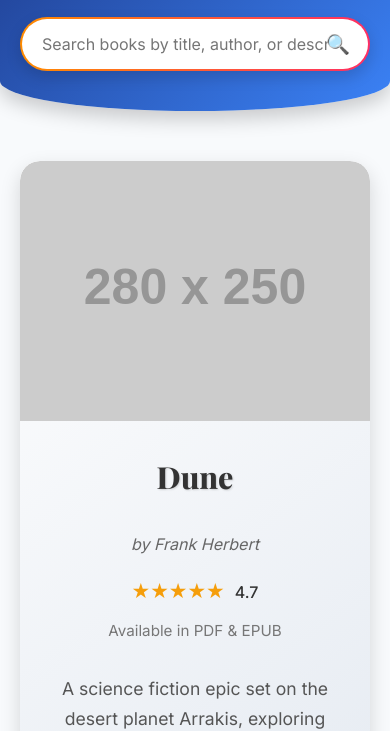
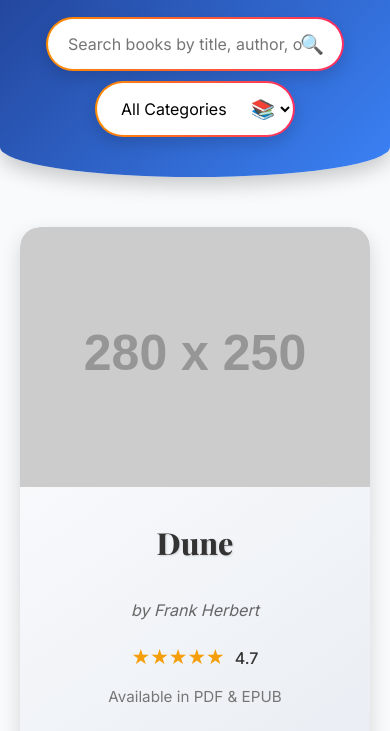
Before and after one commit to yourvault/TESTING, a plain HTML site: page index.html in a window 390 px wide. Shown: the part 123-854 px from the top of the page. Drawn offline with nearby package versions, Linux system fonts and the light colour scheme; placeholder pictures from the web are drawn by us.

Commit message:
Update index.html

```diff
--- a/index.html
+++ b/index.html
@@ -88,12 +88,20 @@
             background: rgba(255, 255, 255, 0.25);
             transform: rotate(180deg);
         }
-        .search-container {
+        .controls-container {
             margin: 20px auto 0;
             max-width: 600px;
+            display: flex;
+            gap: 10px;
+            flex-wrap: wrap;
+            justify-content: center;
+        }
+        .search-container, .category-container {
+            flex: 1;
+            min-width: 200px;
             position: relative;
         }
-        #searchInput {
+        #searchInput, #categorySelect {
             width: 100%;
             padding: 15px 40px 15px 20px;
             font-size: 1em;
@@ -107,11 +115,17 @@
                         linear-gradient(to right, #ff8c00, #ff2e63) border-box;
             transition: box-shadow 0.3s, transform 0.3s;
         }
-        #searchInput:focus {
+        body.dark-mode #searchInput, body.dark-mode #categorySelect {
+            background: linear-gradient(to right, #1f2937, #1f2937) padding-box,
+                        linear-gradient(to right, #ff8c00, #ff2e63) border-box;
+            color: var(--text-color);
+        }
+        #searchInput:focus, #categorySelect:focus {
             box-shadow: 0 8px 20px rgba(0, 0, 0, 0.2), 0 0 0 3px rgba(245, 158, 11, 0.3);
             transform: scale(1.03);
+            outline: none;
         }
-        .search-icon {
+        .search-icon, .category-icon {
             position: absolute;
             right: 20px;
             top: 50%;
@@ -130,6 +144,10 @@
         @media (max-width: 768px) {
             .grid {
                 grid-template-columns: repeat(auto-fit, minmax(260px, 1fr));
+            }
+            .controls-container {
+                flex-direction: column;
+                align-items: center;
             }
         }
         .card {
@@ -215,12 +233,6 @@
             color: #777;
             font-size: 0.95em;
             margin: 10px 0;
-        }
-        .description {
-            margin: 20px 0;
-            font-size: 1.1em;
-            color: #555;
-            flex-grow: 1;
         }
         button {
             background: linear-gradient(to right, #ff8c00, #ff2e63);
@@ -344,9 +356,25 @@
     <header>
         <a href="https://glxy.site" class="logo-link"><img src="https://i.postimg.cc/5tXGmYsg/Elite-Books-Library-LOGO.png" alt="Elite Books Library Logo" class="logo"></a>
         <button class="theme-toggle" onclick="toggleDarkMode()">🌙</button>
-        <div class="search-container">
-            <input type="text" id="searchInput" placeholder="Search books by title, author, or description...">
-            <span class="search-icon">🔍</span>
+        <div class="controls-container">
+            <div class="search-container">
+                <input type="text" id="searchInput" placeholder="Search books by title, author, or description...">
+                <span class="search-icon">🔍</span>
+            </div>
+            <div class="category-container">
+                <select id="categorySelect" onchange="filterBooks(this.value)">
+                    <option value="all">All Categories</option>
+                    <option value="Fiction">Fiction</option>
+                    <option value="Fantasy">Fantasy</option>
+                    <option value="Science">Science</option>
+                    <option value="History">History</option>
+                    <option value="Biography">Biography</option>
+                    <option value="Mystery">Mystery</option>
+                    <option value="Romance">Romance</option>
+                    <option value="Philosophy">Philosophy</option>
+                </select>
+                <span class="category-icon">📚</span>
+            </div>
         </div>
     </header>
     <div class="grid" id="bookGrid"></div>
@@ -360,6 +388,7 @@
         let books = [];
         const booksPerPage = 10;
         let currentPage = 1;
+        let currentCategory = 'all';
         let filteredBooks = [];
 
         // Fetch books from books.json and initialize with random download counts
@@ -452,6 +481,13 @@
             }
         }
 
+        function filterBooks(category) {
+            currentCategory = category;
+            currentPage = 1;
+            filteredBooks = category === 'all' ? books : books.filter(book => book.category === category);
+            searchBooks();
+        }
+
         function searchBooks() {
             const filter = document.getElementById('searchInput').value.toLowerCase();
             filteredBooks = books.filter(book =>
@@ -459,6 +495,9 @@
                 book.author.toLowerCase().includes(filter) ||
                 book.description.toLowerCase().includes(filter)
             );
+            if (currentCategory !== 'all') {
+                filteredBooks = filteredBooks.filter(book => book.category === currentCategory);
+            }
             currentPage = 1;
             renderBooks(currentPage);
         }
```
